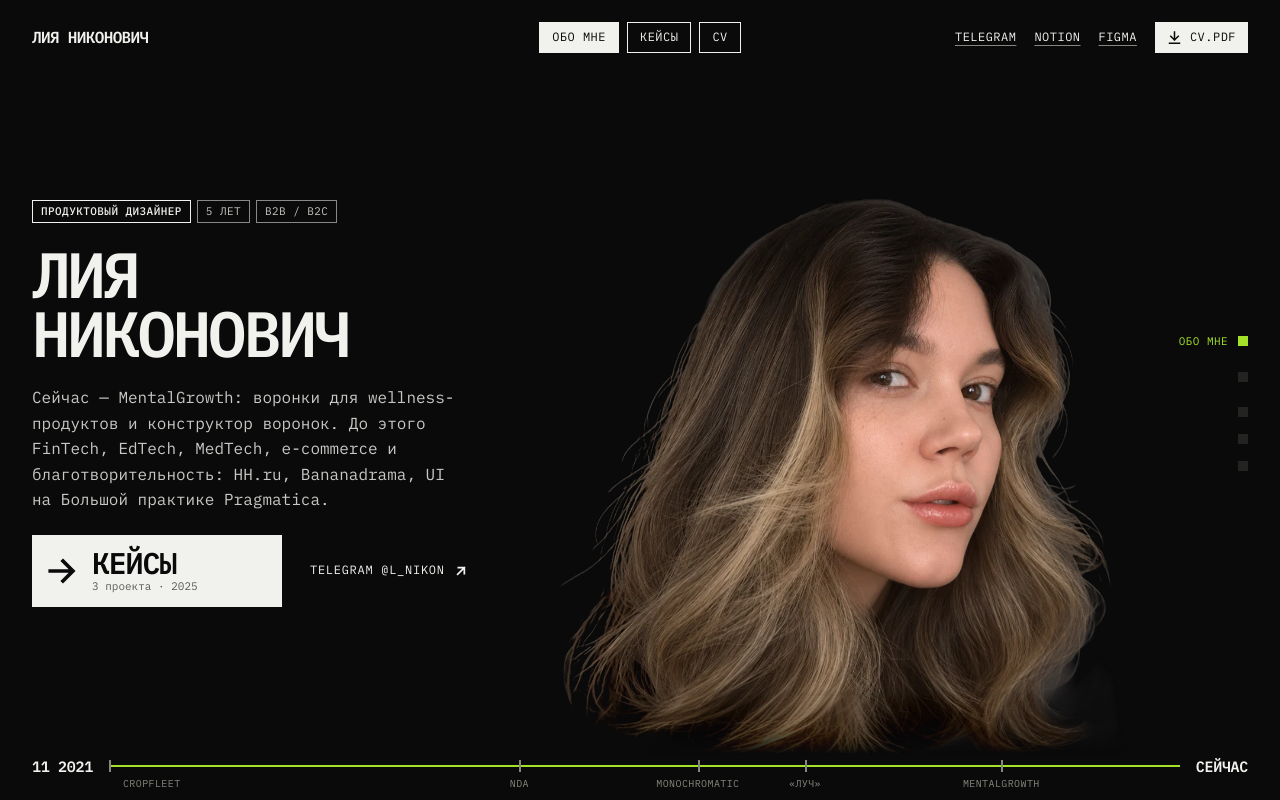
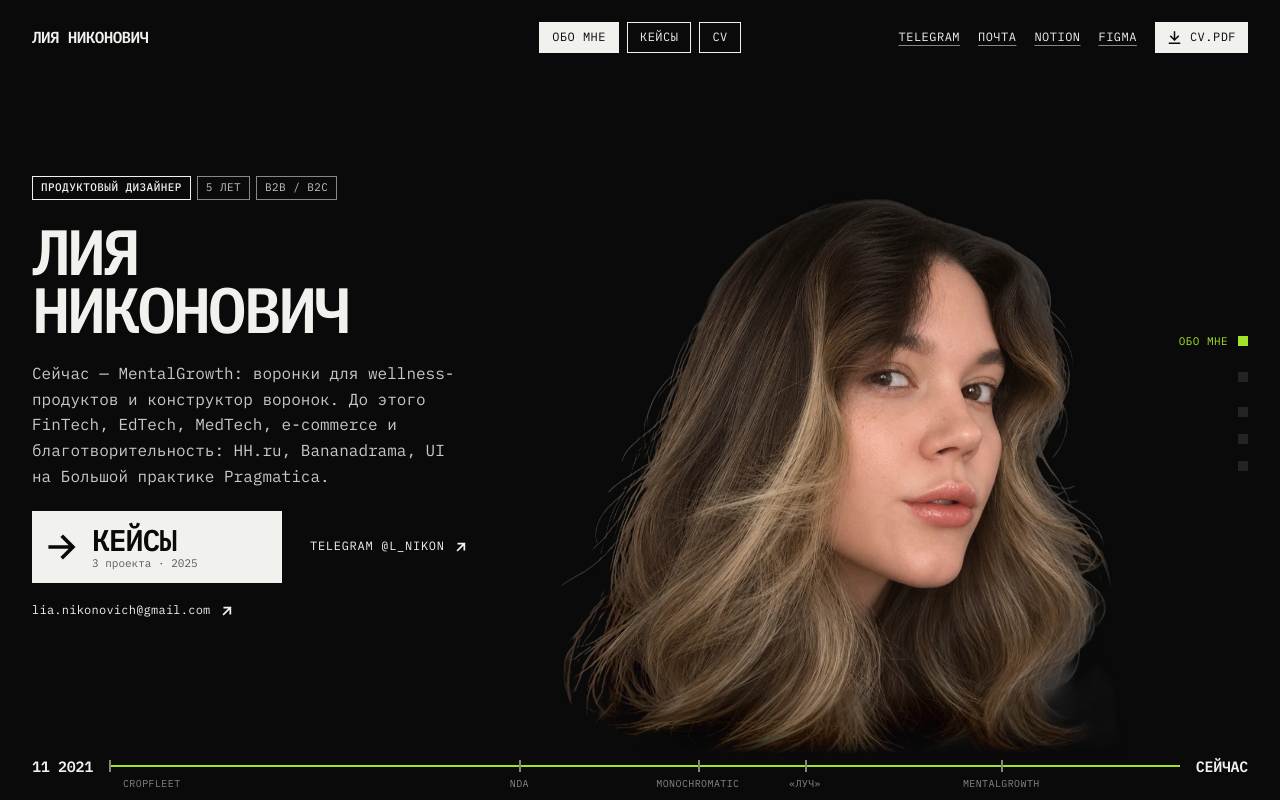
Before and after one commit to Lianikky/portfolio, a plain HTML site: page index.html in a window 1280 px wide. Drawn offline with Linux system fonts and the light colour scheme; a web font is replaced by a local one.

Commit message:
Add email next to Telegram on site and in CV
Co-Authored-By: Claude Opus 5.5 <noreply@anthropic.com>
Claude-Session: https://claude.ai/code/session_01EJN5ra1XDb2JRFqzFyDmrj

```diff
--- a/index.html
+++ b/index.html
@@ -5,7 +5,7 @@
 <meta name="viewport" content="width=device-width, initial-scale=1, viewport-fit=cover">
 <style>[hidden]{display:none!important}body{margin:0}img{max-width:100%}</style>
 <title>Лия Никонович — продуктовый дизайнер</title>
-<meta name="description" content="Продуктовый дизайнер, 5 лет в B2B и B2C. Кейсы: Pragmatica UI, Bananadrama, HH.ru. CV в PDF и Telegram @L_Nikon.">
+<meta name="description" content="Продуктовый дизайнер, 5 лет в B2B и B2C. Кейсы: Pragmatica UI, Bananadrama, HH.ru. CV в PDF, Telegram @L_Nikon, lia.nikonovich@gmail.com.">
 <meta property="og:title" content="Лия Никонович — продуктовый дизайнер">
 <meta property="og:description" content="5 лет в B2B и B2C: wellness, FinTech, EdTech, e-commerce. Кейсы, CV, контакты.">
 <meta property="og:image" content="https://lianikky.github.io/portfolio/og.jpg">
@@ -362,6 +362,8 @@ mark{background:var(--fg);color:var(--bg)}
 .strip figure{display:flex;justify-content:center}
 .strip img{width:auto;max-width:100%;max-height:calc(100vh - 140px)}
 @media (max-width:900px),(max-height:600px){ .strip img{max-height:none;width:100%} }
+.acts-row .ghost span{text-transform:none;letter-spacing:.02em}
+.acts-row .ghost[href^="https://t.me"] span,.acts-row .ghost[href*="notion"] span{text-transform:uppercase;letter-spacing:.06em}
 </style>
 
 </head>
@@ -376,6 +378,7 @@ mark{background:var(--fg);color:var(--bg)}
     </nav>
     <div class="hdr-r">
       <a class="u" href="https://t.me/L_Nikon" target="_blank" rel="noopener">Telegram</a>
+      <a class="u" href="mailto:lia.nikonovich@gmail.com">Почта</a>
       <a class="u" href="https://burly-mind-310.notion.site/CV-29d1e54c713981b99c2ace859ee1fc17" target="_blank" rel="noopener">Notion</a>
       <a class="u" href="https://www.figma.com/design/DtoJ6T8ChYwChkZo2UR7l3/?node-id=2449-600" target="_blank" rel="noopener">Figma</a>
       <a class="dl" href="cv-lia-nikonovich.pdf" download="CV_Lia_Nikonovich.pdf" aria-label="Скачать CV в PDF"><svg viewBox="0 0 24 24" aria-hidden="true" class="ico"><path d="M12 3v13M6 10l6 6 6-6M4 21h16" fill="none" stroke="currentColor" stroke-width="2.4" stroke-linecap="square"/></svg><span>CV.pdf</span></a>
@@ -392,7 +395,7 @@ mark{background:var(--fg);color:var(--bg)}
         <p class="lede intro">Сейчас — MentalGrowth: воронки для wellness-продуктов и конструктор воронок. До этого FinTech, EdTech, MedTech, e-commerce и благотворительность: HH.ru, Bananadrama, UI на Большой практике Pragmatica.</p>
         <div class="acts-row">
           <button class="tile big" type="button" data-go="1"><svg viewBox="0 0 24 24" aria-hidden="true"><path d="M3 12h15M12 5l7 7-7 7" fill="none" stroke="currentColor" stroke-width="2.6" stroke-linecap="square"/></svg><span class="tl-t"><b>Кейсы</b><small id="cases-count">кейсы · 2025</small></span></button>
-          <a class="ghost" href="https://t.me/L_Nikon" target="_blank" rel="noopener"><span>Telegram @L_Nikon</span><svg viewBox="0 0 24 24" aria-hidden="true"><path d="M7 17 17 7M8 7h9v9" fill="none" stroke="currentColor" stroke-width="2.6" stroke-linecap="square"/></svg></a>
+          <a class="ghost" href="https://t.me/L_Nikon" target="_blank" rel="noopener"><span>Telegram @L_Nikon</span><svg viewBox="0 0 24 24" aria-hidden="true"><path d="M7 17 17 7M8 7h9v9" fill="none" stroke="currentColor" stroke-width="2.6" stroke-linecap="square"/></svg></a><a class="ghost" href="mailto:lia.nikonovich@gmail.com"><span>lia.nikonovich@gmail.com</span><svg viewBox="0 0 24 24" aria-hidden="true"><path d="M7 17 17 7M8 7h9v9" fill="none" stroke="currentColor" stroke-width="2.6" stroke-linecap="square"/></svg></a>
         </div>
       </section>
       <!-- case panes are rendered from CASES -->
@@ -414,7 +417,7 @@ mark{background:var(--fg);color:var(--bg)}
         <span><span class="mut">Навыки:</span> UX/UI, прототипирование, дизайн-системы, UX-исследования и интервью, UX-редактура, управление проектированием, вайбкодинг (Codex), HTML и CSS</span>
         <span><span class="mut">Языки:</span> русский, английский B1+</span>
       </div>
-      <div class="acts-row"><a class="tile big" href="cv-lia-nikonovich.pdf" download="CV_Lia_Nikonovich.pdf"><svg viewBox="0 0 24 24" aria-hidden="true"><path d="M12 3v14M5 11l7 7 7-7M4 21h16" fill="none" stroke="currentColor" stroke-width="2.6" stroke-linecap="square"/></svg><span class="tl-t"><b>Скачать CV</b><small>PDF · 2 стр. · для HR</small></span></a><a class="ghost" href="https://burly-mind-310.notion.site/CV-29d1e54c713981b99c2ace859ee1fc17" target="_blank" rel="noopener"><span>CV в Notion</span><svg viewBox="0 0 24 24" aria-hidden="true"><path d="M7 17 17 7M8 7h9v9" fill="none" stroke="currentColor" stroke-width="2.6" stroke-linecap="square"/></svg></a><a class="ghost" href="https://t.me/L_Nikon" target="_blank" rel="noopener"><span>Telegram @L_Nikon</span><svg viewBox="0 0 24 24" aria-hidden="true"><path d="M7 17 17 7M8 7h9v9" fill="none" stroke="currentColor" stroke-width="2.6" stroke-linecap="square"/></svg></a></div>
+      <div class="acts-row"><a class="tile big" href="cv-lia-nikonovich.pdf" download="CV_Lia_Nikonovich.pdf"><svg viewBox="0 0 24 24" aria-hidden="true"><path d="M12 3v14M5 11l7 7 7-7M4 21h16" fill="none" stroke="currentColor" stroke-width="2.6" stroke-linecap="square"/></svg><span class="tl-t"><b>Скачать CV</b><small>PDF · 2 стр. · для HR</small></span></a><a class="ghost" href="https://burly-mind-310.notion.site/CV-29d1e54c713981b99c2ace859ee1fc17" target="_blank" rel="noopener"><span>CV в Notion</span><svg viewBox="0 0 24 24" aria-hidden="true"><path d="M7 17 17 7M8 7h9v9" fill="none" stroke="currentColor" stroke-width="2.6" stroke-linecap="square"/></svg></a><a class="ghost" href="https://t.me/L_Nikon" target="_blank" rel="noopener"><span>Telegram @L_Nikon</span><svg viewBox="0 0 24 24" aria-hidden="true"><path d="M7 17 17 7M8 7h9v9" fill="none" stroke="currentColor" stroke-width="2.6" stroke-linecap="square"/></svg></a><a class="ghost" href="mailto:lia.nikonovich@gmail.com"><span>lia.nikonovich@gmail.com</span><svg viewBox="0 0 24 24" aria-hidden="true"><path d="M7 17 17 7M8 7h9v9" fill="none" stroke="currentColor" stroke-width="2.6" stroke-linecap="square"/></svg></a></div>
     </div>
 
     <nav class="pager" id="pager" aria-label="Экраны"></nav>
```
Also changed, not shown: 1 other file.
